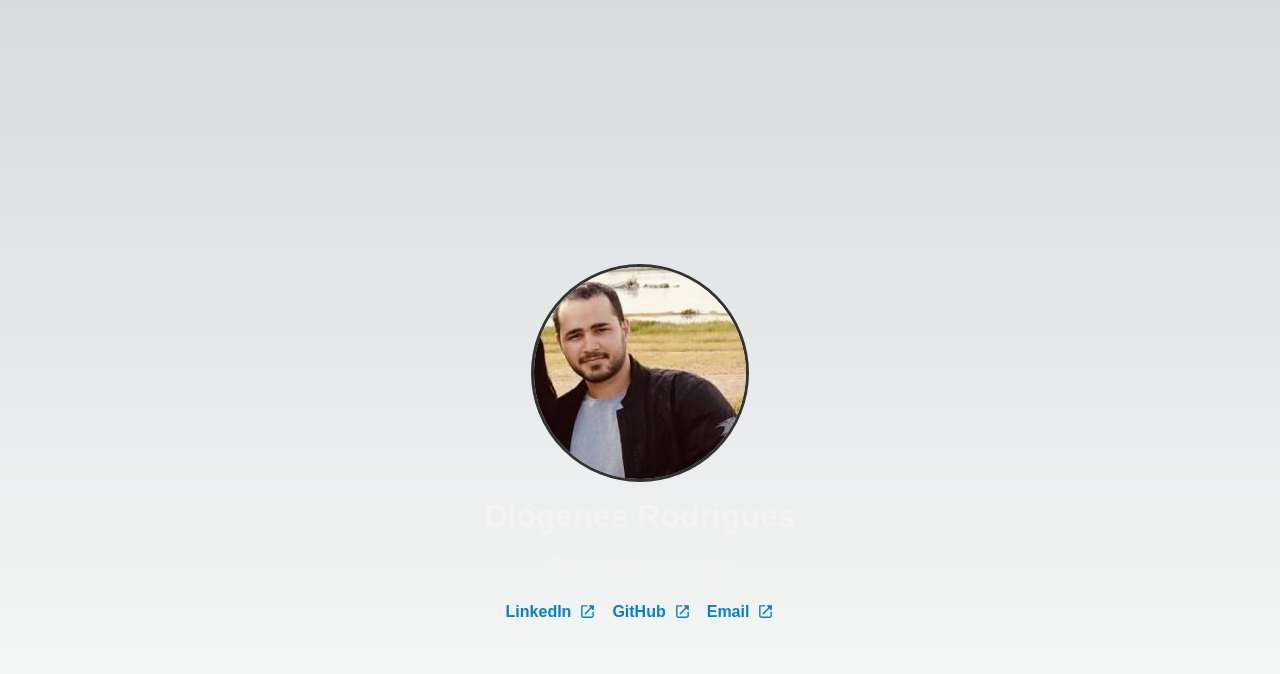
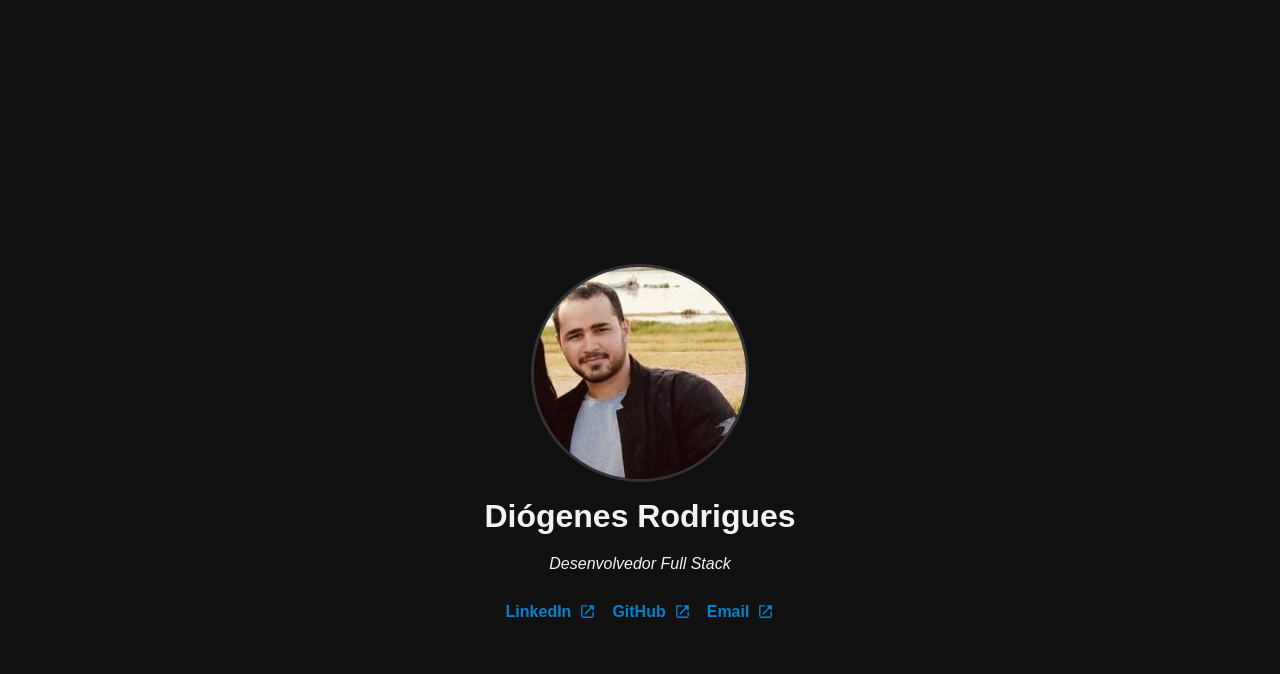
Before and after one commit to dxdns/dxdns.github.io, a Jekyll site: the page built from index.html, in a window 1280 px wide. Shown: the top 674 px of the page. Built offline with Jekyll 4.4.1, drawn with Linux system fonts in a browser that asks for light colours.

Commit message:
home style

```diff
--- a/_layouts/default.html
+++ b/_layouts/default.html
@@ -2,17 +2,17 @@
 <html lang="pt-br">
 
 <head>
-	{% include head.html %}
+    {% include head.html %}
     <link rel="stylesheet" href="/assets/css/globals.css">
     <link href="/assets/css/default.css" rel="stylesheet">
 </head>
 
 <body>
-    <div class="container">
-        <main role="main" class="content">
+    <main role="main" class="container">
+        <div class="content">
             {{ content }}
-        </main>
-    </div>
+        </div>
+    </main>
 
     <script src="/assets/js/custom.js"></script>
 </body>
--- a/assets/css/default.css
+++ b/assets/css/default.css
@@ -1,7 +1,3 @@
-/* :root {
-  --bg-primary: #111;
-} */
-
 /* Container */
 .container {
   display: flex;
--- a/assets/css/globals.css
+++ b/assets/css/globals.css
@@ -3,76 +3,37 @@
 
   --max-width: 1100px;
   --border-radius: 12px;
+  --font: Arial, Helvetica, sans-serif;
   --font-mono: ui-monospace, Menlo, Monaco, 'Cascadia Mono', 'Segoe UI Mono',
     'Roboto Mono', 'Oxygen Mono', 'Ubuntu Monospace', 'Source Code Pro',
     'Fira Mono', 'Droid Sans Mono', 'Courier New', monospace;
-
   --foreground-rgb: 0, 0, 0;
   --background-start-rgb: 214, 219, 220;
   --background-end-rgb: 255, 255, 255;
 
-    --primary-glow: conic-gradient(
-      from 180deg at 50% 50%,
+  --primary-glow: conic-gradient(from 180deg at 50% 50%,
       #16abff33 0deg,
       #0885ff33 55deg,
       #54d6ff33 120deg,
       #0071ff33 160deg,
-      transparent 360deg
-    );
-    --secondary-glow: radial-gradient(
-      rgba(255, 255, 255, 1),
-      rgba(255, 255, 255, 0)
-    );
+      transparent 360deg);
+  --secondary-glow: radial-gradient(rgba(255, 255, 255, 1),
+      rgba(255, 255, 255, 0));
 
   --tile-start-rgb: 239, 245, 249;
   --tile-end-rgb: 228, 232, 233;
-    --tile-border: conic-gradient(
-      #00000080,
+  --tile-border: conic-gradient(#00000080,
       #00000040,
       #00000030,
       #00000020,
       #00000010,
       #00000010,
-      #00000080
-    );
+      #00000080);
 
   --callout-rgb: 238, 240, 241;
   --callout-border-rgb: 172, 175, 176;
   --card-rgb: 180, 185, 188;
   --card-border-rgb: 131, 134, 135;
-  }
-
-  @media (prefers-color-scheme: dark) {
-    :root {
-      --foreground-rgb: 255, 255, 255;
-      --background-start-rgb: 0, 0, 0;
-      --background-end-rgb: 0, 0, 0;
-
-      --primary-glow: radial-gradient(rgba(1, 65, 255, 0.4), rgba(1, 65, 255, 0));
-      --secondary-glow: linear-gradient(
-        to bottom right,
-        rgba(1, 65, 255, 0),
-        rgba(1, 65, 255, 0),
-        rgba(1, 65, 255, 0.3)
-      );
-
-      --tile-start-rgb: 2, 13, 46;
-      --tile-end-rgb: 2, 5, 19;
-      --tile-border: conic-gradient(
-        #ffffff80,
-        #ffffff40,
-        #ffffff30,
-        #ffffff20,
-        #ffffff10,
-        #ffffff10,
-        #ffffff80
-      );
-
-      --callout-rgb: 20, 20, 20;
-      --callout-border-rgb: 108, 108, 108;
-      --card-rgb: 100, 100, 100;
-      --card-border-rgb: 200, 200, 200;
-    }
 }
 
 * {
@@ -88,14 +49,9 @@
 }
 
 body {
-    font-family: Arial, Helvetica, sans-serif;
+  font-family: var(--font);
   color: rgb(var(--foreground-rgb));
-    background: linear-gradient(
-        to bottom,
-        transparent,
-        rgb(var(--background-end-rgb))
-      )
-      rgb(var(--background-start-rgb));
+  background: #111;
 }
 
 a {
@@ -103,12 +59,7 @@
   text-decoration: none;
 }
 
-  h1, em {
+h1,
+em {
   color: #f3f3f3;
 }
-
-  @media (prefers-color-scheme: dark) {
-    html {
-      color-scheme: dark;
-    }
-  }
```
Lines whose indentation alone changed are shown as unchanged.
